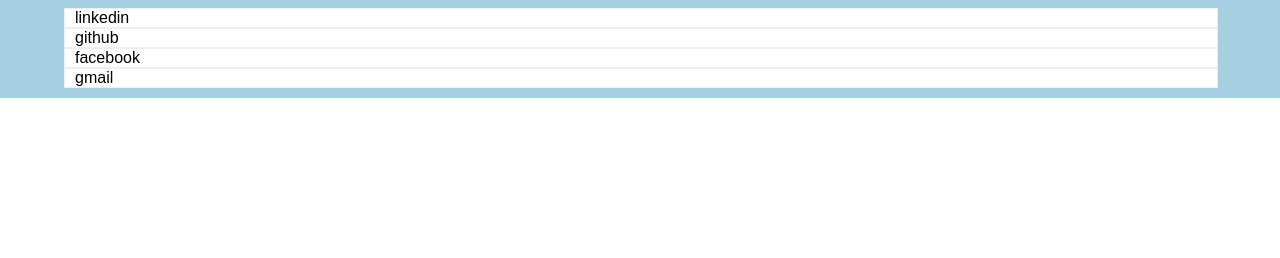
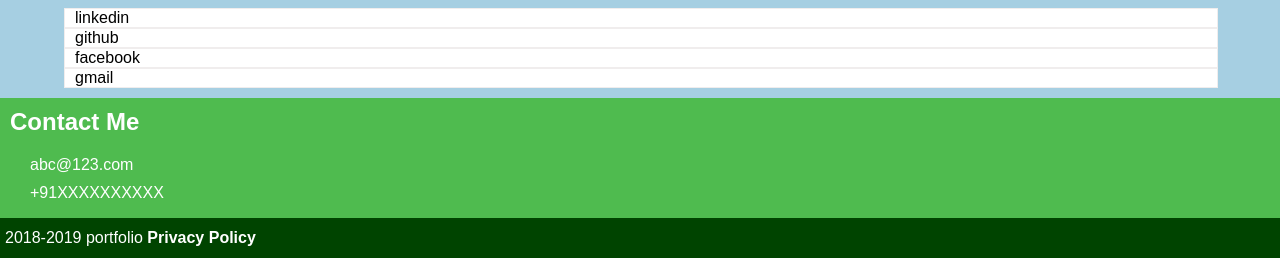
Before and after one commit to rhlajaykumar/ajay_portfolio, a plain HTML site: page index.html in a window 1280 px wide. Shown: the part 10754-11012 px from the top of the page. Before the commit the page ends 10860 px from the top, so only its background shows below. Drawn offline with Linux system fonts and the light colour scheme.

Commit message:
add footer

```diff
--- a/assets/css/styles.css
+++ b/assets/css/styles.css
@@ -167,3 +167,37 @@ body {
     width: 90vw;
     margin: 0 auto;
 }
+
+/* Footer */
+
+#contact {
+    width: 100vw;
+    background: rgb(79, 187, 79);
+    height: auto;
+}
+
+#contact .details{
+    width: 100vw;
+    height: 120px;
+
+}
+#contact .details h2{
+    padding: 10px;
+    color: white;
+
+}
+#contact .details p{
+    padding: 10px 0 0 30px;
+    color: white;
+}
+
+#contact .licence{
+    background: rgb(0, 68, 0);
+    width:100vw;
+    height: 30px;
+    color: white;
+    padding: 5px;
+}
+#contact .licence p{
+    line-height: 30px;
+}
--- a/index.html
+++ b/index.html
@@ -190,7 +190,19 @@
 
 	</main>
 
+	<!--footer-->
+	<footer id="contact" class="flex-2">
+		<div class="details">
+			<h2>Contact Me</h2>
+			<p>abc@123.com</p>
+			<p>+91XXXXXXXXXX</p>
 
+		</div>
+		<div class="licence">
+			<p>2018-2019 portfolio <b>Privacy Policy</b></p>
+		</div>
+
+	</footer>
 
 </body>
 
```
